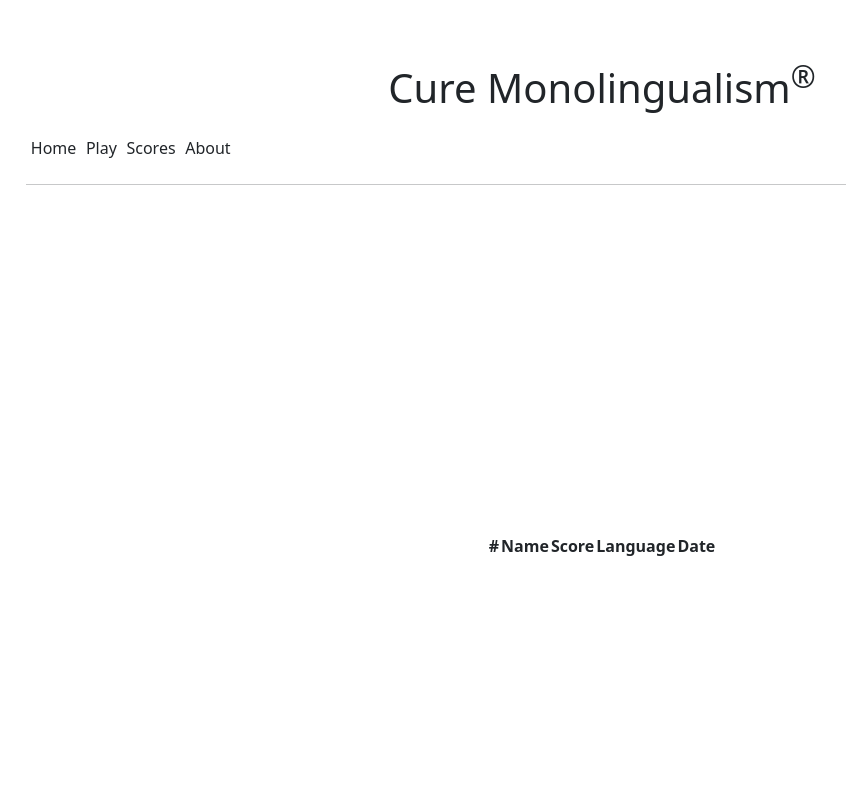
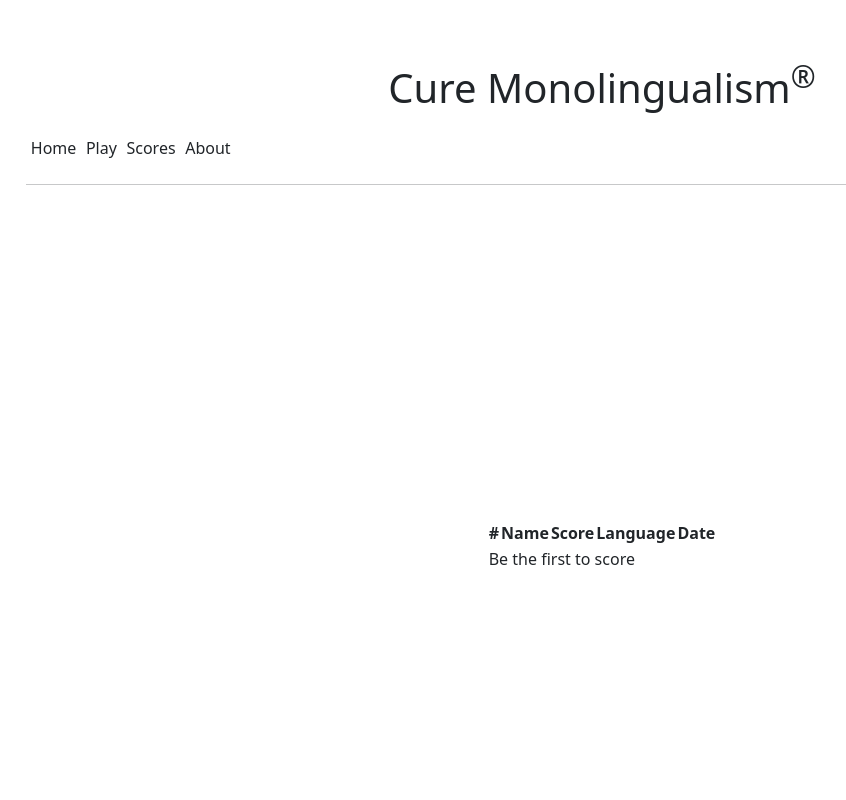
Before and after one commit to bkdredge/startup, a website: page public/scores.html in a window 1280 px wide. Shown: the top 800 px of the page, without its empty margins (38-884 px from the left). Drawn offline with nearby package versions, Linux system fonts and the light colour scheme; no server answers.

Commit message:
turn on script

```diff
--- a/public/scores.html
+++ b/public/scores.html
@@ -54,6 +54,6 @@
       <br />
       <a href="https://github.com/bkdredge/startup">Braden Dredge</a>
     </footer>
-    <!--script src="scores.js"></script>-->
+    <script src="scores.js"></script>
   </body>
 </html>
```
